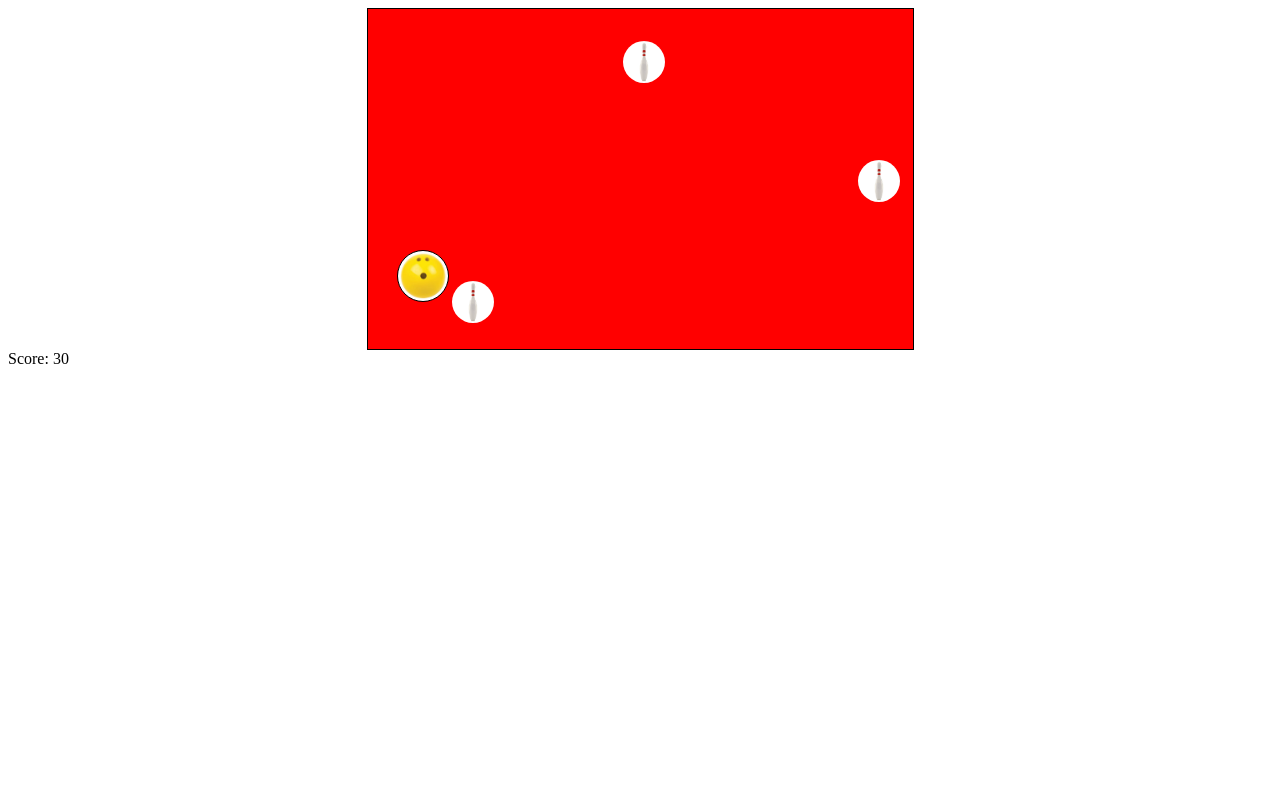
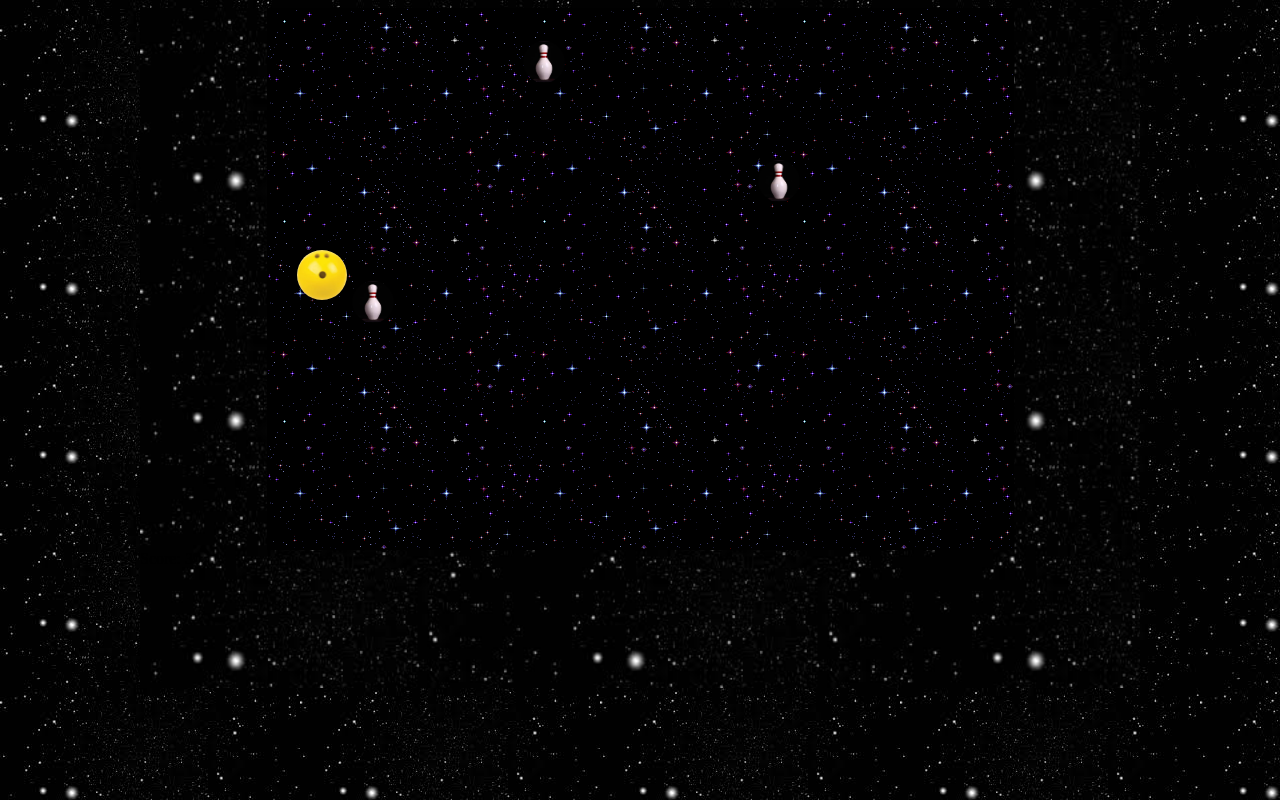
Before and after one commit to ptascio/lebowski-bowling, a website built with webpack: page index.html in a window 1280 px wide. Built offline with nearby package versions, Linux system fonts and the light colour scheme.

Commit message:
Style background

```diff
--- a/index.css
+++ b/index.css
@@ -1,3 +1,8 @@
+body {
+  background: url('./images/stars3.jpeg');
+}
+
+
 .ball-shape {
   width: 50px;
   height: 50px;
@@ -5,20 +10,27 @@
   /*left: 150px;*/
   position: absolute;
   top: 20px;
-  border: 1px solid #000;
   background: url('./images/starterball.jpeg');
   background-position: center;
-  background-size: 48px 48px;
+  background-size: 55px 55px;
 }
 
 .arena-dim {
-  width: 545px;
-  height: 340px;
+  width: 745px;
+  height: 540px;
   border: 1px solid #000;
   display: block;
   margin: 0 auto;
-  background: red;
+  background: url('./images/stars1.jpg');
+}
 
+.wrapper {
+  width: 1000px;
+  height: 680px;
+  display: relative;
+  margin: 0 auto;
+  background: url('./images/stars3.jpeg');
+  background-size: 400px 240px;
 }
 
 .arena-center {
@@ -34,7 +46,7 @@
   height: 42px;
   width: 42px;
   border-radius: 70%;
-  background: url('./images/goodpin.jpeg');
+  background: url('./images/goodpin2.jpeg');
   background-position: center;
   background-size: 40px 40px;
   position: absolute;
--- a/index.html
+++ b/index.html
@@ -6,7 +6,7 @@
     <link rel="stylesheet" href="index.css">
   </head>
   <body>
-
+    <div class="wrapper">
       <main id="arena" class="arena-dim">
         <div id="ball" class="ball-shape"></div>
       </main>
@@ -14,6 +14,8 @@
       </div>
       <div id="score">
       </div>
+    </div>
+
 
     <!-- <canvas id="canvas" class="arena-center" width="545px" height="340px">
       <canvas id="ball" width="50" height="50"></canvas>
```
Also changed, not shown: images/goodpin2.jpeg (added), images/stars1.jpg (added), images/stars2.jpeg (added), images/stars3.jpeg (added). Lines whose indentation alone changed are shown as unchanged.
